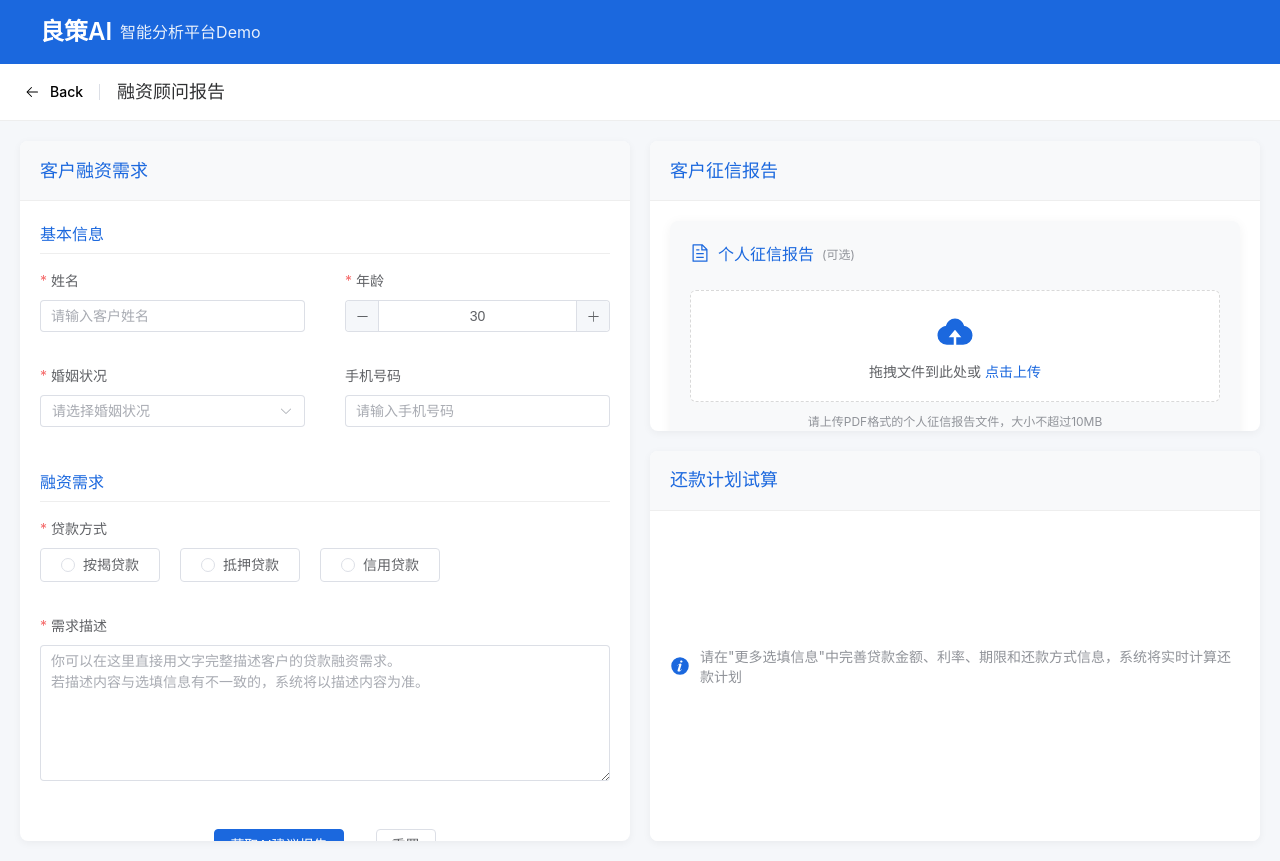
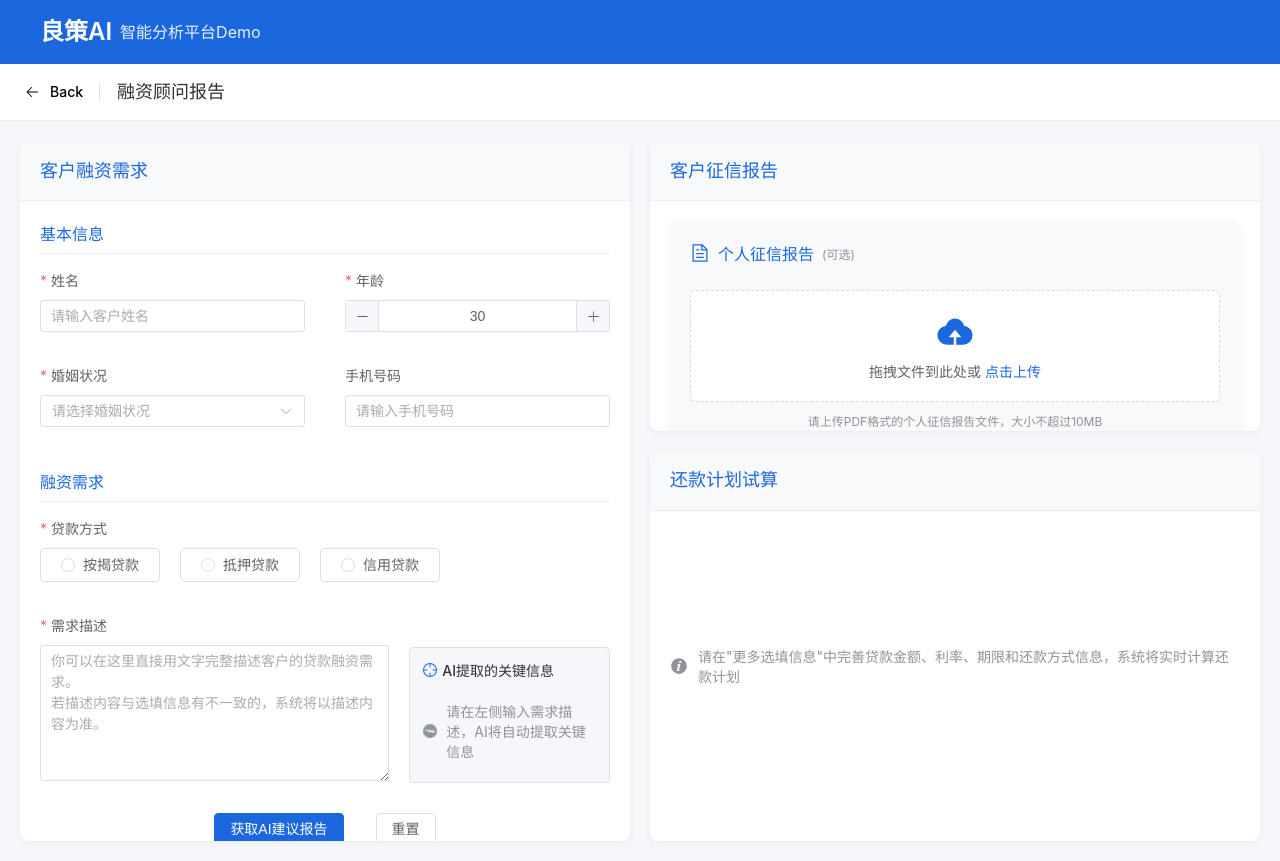
Before and after one commit to zkento/liangceAI, a Vue app: page /finance-advice in a window 1280 px wide. Built offline with nearby package versions, Linux system fonts and the light colour scheme.

Commit message:
fix: 优化需求描述区域布局，使AI关键信息区域与textarea高度保持一致

```diff
--- a/src/components/FinanceAdviceForm.vue
+++ b/src/components/FinanceAdviceForm.vue
@@ -53,8 +53,9 @@
               </el-form-item>
             </div>
 
-            <!-- 需求描述文本框 -->
-            <div class="form-row">
+            <!-- 需求描述区域容器 -->
+            <div class="description-container">
+              <div class="description-input">
                 <el-form-item label="需求描述" prop="additionalNotes" class="form-item form-item-full" :rules="[{ required: true, message: '请输入需求描述', trigger: 'blur' }]">
                   <el-input
                     v-model="formData.additionalNotes"
@@ -63,12 +64,13 @@
                     :placeholder="getMoreDescriptionPlaceholder"
                     @focus="handleInputFocus"
                     @input="handleDescriptionInput"
+                    ref="descriptionTextarea"
                   ></el-input>
                 </el-form-item>
               </div>
 
               <!-- AI关键词提取区域 -->
-            <div class="keywords-section" v-if="formData.additionalNotes">
+              <div class="keywords-section" :style="keywordsSectionStyle">
                 <div class="keywords-header">
                   <span class="keywords-title">
                     <el-icon><Aim /></el-icon>
@@ -80,6 +82,7 @@
                     :icon="Refresh"
                     :loading="isExtractingKeywords"
                     @click="extractKeywords"
+                    v-if="formData.additionalNotes"
                   >
                     重新提取
                   </el-button>
@@ -95,8 +98,15 @@
                   </el-tag>
                 </div>
                 <div class="keywords-placeholder" v-else>
+                  <template v-if="formData.additionalNotes">
                     <el-icon><Loading /></el-icon>
                     正在分析需求描述...
+                  </template>
+                  <template v-else>
+                    <el-icon><InfoFilled /></el-icon>
+                    请在左侧输入需求描述，AI将自动提取关键信息
+                  </template>
+                </div>
               </div>
             </div>
 
@@ -979,7 +989,10 @@ export default {
         { label: '先息后本', value: 'interest_first' },
         { label: '一次性还本付息', value: 'lump_sum' },
       ],
-      aiKeywords: []
+      aiKeywords: [],
+      keywordsSectionStyle: {
+        height: 'auto'
+      }
     }
   },
   computed: {
@@ -1793,6 +1806,7 @@ export default {
       } else {
         this.aiKeywords = [];
       }
+      this.updateKeywordsSectionHeight();
     }, 1000), // 1秒后才触发，避免频繁调用
 
     // 提取关键词
@@ -1873,6 +1887,37 @@ export default {
         console.error('验证字段时出错:', error);
       }
     },
+
+    updateKeywordsSectionHeight() {
+      this.$nextTick(() => {
+        const textareaWrapper = this.$refs.descriptionTextarea?.$el;
+        if (textareaWrapper) {
+          // 使用整个textarea包装器的高度，这样包含了边框
+          this.keywordsSectionStyle.height = `${textareaWrapper.offsetHeight}px`;
+        }
+      });
+    },
+    setupTextareaObserver() {
+      this.resizeObserver = new ResizeObserver(entries => {
+        for (let entry of entries) {
+          const textareaWrapper = this.$refs.descriptionTextarea?.$el;
+          if (textareaWrapper) {
+            // 使用整个textarea包装器的高度
+            this.keywordsSectionStyle.height = `${textareaWrapper.offsetHeight}px`;
+          }
+        }
+      });
+
+      this.$nextTick(() => {
+        const textareaWrapper = this.$refs.descriptionTextarea?.$el;
+        if (textareaWrapper) {
+          // 观察整个textarea包装器
+          this.resizeObserver.observe(textareaWrapper);
+          // 初始化时也调用一次
+          this.updateKeywordsSectionHeight();
+        }
+      });
+    }
   },
   mounted() {
     // 初始化时尝试计算还款计划
@@ -1943,7 +1988,9 @@ export default {
     };
 
     window.addEventListener('unhandledrejection', rejectionHandler, true);
-    this._rejectionHandler = rejectionHandler;
+    this.setupTextareaObserver();
+    // 监听窗口大小变化
+    window.addEventListener('resize', this.setupTextareaObserver);
   },
   beforeUnmount() {
     // 恢复原始的ResizeObserver
@@ -1958,6 +2005,11 @@ export default {
 
     if (this._rejectionHandler) {
       window.removeEventListener('unhandledrejection', this._rejectionHandler, true);
+    }
+    // 移除事件监听
+    window.removeEventListener('resize', this.setupTextareaObserver);
+    if (this.resizeObserver) {
+      this.resizeObserver.disconnect();
     }
   }
 }
@@ -2252,8 +2304,8 @@ export default {
 }
 
 .calculation-tips .el-icon {
-  font-size: 20px;
-  color: #1b68de;
+  font-size: 18px;
+  color: #909399;
 }
 
 /* 响应式调整 */
@@ -2784,7 +2836,6 @@ export default {
 /* AI关键词提取区域样式 */
 .keywords-section {
   margin-top: -10px;
-  margin-bottom: 20px;
   padding: 15px;
   background-color: #f8f9fa;
   border-radius: 4px;
@@ -2877,4 +2928,74 @@ export default {
   margin-top: 30px;
 }
 
+.description-container {
+  display: flex;
+  gap: 20px;
+  margin-bottom: 20px;
+
+  .description-input {
+    flex: 2;
+
+    :deep(.el-form-item) {
+      margin-bottom: 0;
+    }
+
+    :deep(.el-textarea) {
+      display: block; // 确保textarea容器是块级元素
+    }
+  }
+
+  .keywords-section {
+    flex: 1;
+    border: 1px solid var(--el-border-color);
+    border-radius: 4px;
+    padding: 12px;
+    display: flex;
+    flex-direction: column;
+    background-color: var(--el-fill-color-light);
+    transition: height 0.2s ease;
+    overflow-y: auto;
+    margin-top: 32px; // 与textarea顶部对齐
+    box-sizing: border-box; // 改回border-box
+
+    .keywords-header {
+      flex-shrink: 0;
+      display: flex;
+      justify-content: space-between;
+      align-items: center;
+      margin-bottom: 12px;
+
+      .keywords-title {
+        display: flex;
+        align-items: center;
+        gap: 4px;
+        font-weight: 500;
+        color: var(--el-text-color-primary);
+      }
+    }
+
+    .keywords-content {
+      flex: 1;
+      overflow-y: auto;
+
+      .keyword-tag {
+        margin: 0 8px 8px 0;
+      }
+    }
+
+    .keywords-placeholder {
+      flex: 1;
+      display: flex;
+      align-items: center;
+      justify-content: center;
+      color: var(--el-text-color-secondary);
+      gap: 8px;
+
+      .el-icon {
+        font-size: 16px;
+      }
+    }
+  }
+}
+
 </style>
```
Lines whose indentation alone changed are shown as unchanged.
